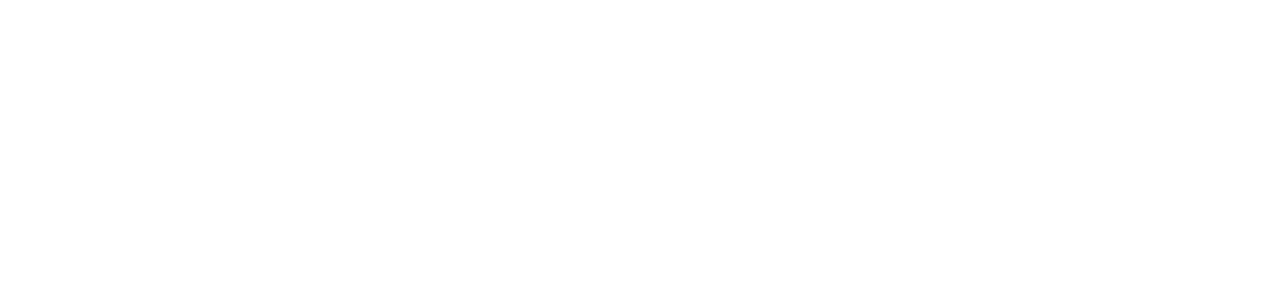
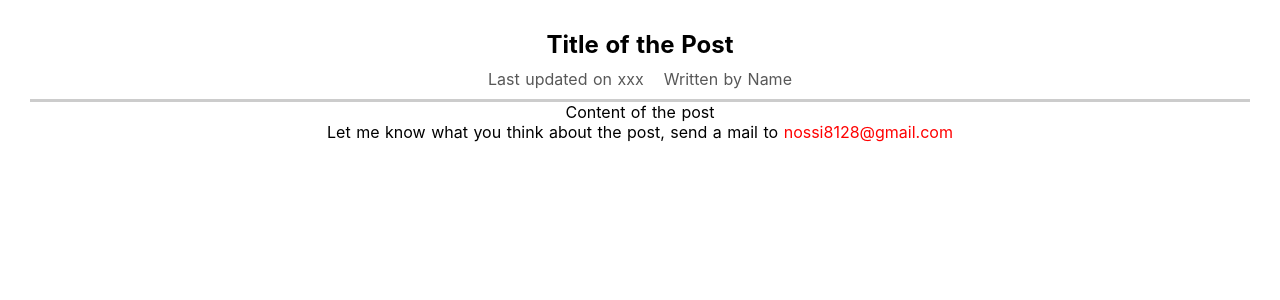
Before and after one commit to shwjdgh34/nuxt-blog, a Nuxt app: page /posts/1 in a window 1280 px wide. Before the commit this address had no page. Shown: the top 300 px of the page. Built offline with nearby package versions, Linux system fonts and the light colour scheme.

Commit message:
added pages

```diff
--- /dev/null
+++ b/pages/about/index.vue
@@ -0,0 +1,11 @@
+<template>
+  <div class="about-page">
+    <h1>This is about page</h1>
+  </div>
+</template>
+<style scoped>
+.about-page {
+  text-align: center;
+  padding: 30px;
+}
+</style>
--- /dev/null
+++ b/pages/posts/_id/index.vue
@@ -0,0 +1,73 @@
+<template>
+  <div class="single-post-page">
+    <section class="posts">
+      <h1 class="post-title">Title of the Post</h1>
+      <div class="post-details">
+        <div class="post-detail">Last updated on xxx</div>
+        <div class="post-detail">Written by Name</div>
+      </div>
+      <p class="post-content">Content of the post</p>
+    </section>
+    <section class="post-feedback">
+      <p>
+        Let me know what you think about the post, send a mail to
+        <a
+          href="mailto:nossi8128@gmail.com"
+        >nossi8128@gmail.com</a>
+      </p>
+    </section>
+  </div>
+</template>
+<style scoped>
+.single-post-page {
+  padding: 30px;
+  text-align: center;
+  box-sizing: border-box;
+}
+
+.post {
+  width: 100%;
+}
+
+@media (min-width: 768px) {
+  .post {
+    width: 600px;
+    margin: auto;
+  }
+}
+
+.post-title {
+  margin: 0;
+}
+
+.post-details {
+  padding: 10px;
+  box-sizing: border-box;
+  border-bottom: 3px solid #ccc;
+  display: flex;
+  justify-content: center;
+  align-items: center;
+  flex-direction: column;
+}
+
+@media (min-width: 768px) {
+  .post-details {
+    flex-direction: row;
+  }
+}
+
+.post-detail {
+  color: rgb(88, 88, 88);
+  margin: 0 10px;
+}
+
+.post-feedback a {
+  color: red;
+  text-decoration: none;
+}
+
+.post-feedback a:hover,
+.post-feedback a:active {
+  color: salmon;
+}
+</style>
--- /dev/null
+++ b/pages/posts/index.vue
@@ -0,0 +1,11 @@
+<template>
+  <div class="posts-page"></div>
+</template>
+
+<style scoped>
+.posts-page {
+  display: flex;
+  justify-content: center;
+  align-items: center;
+}
+</style>
```
